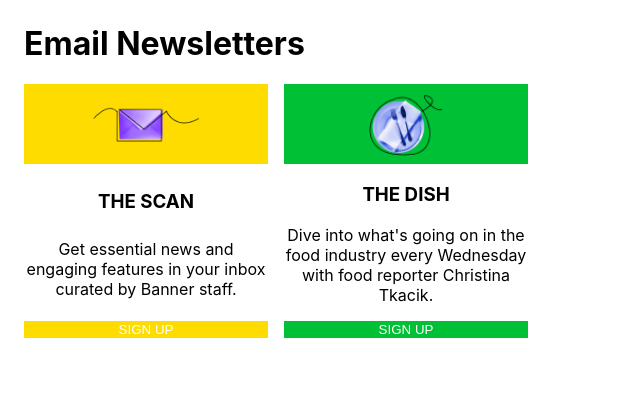
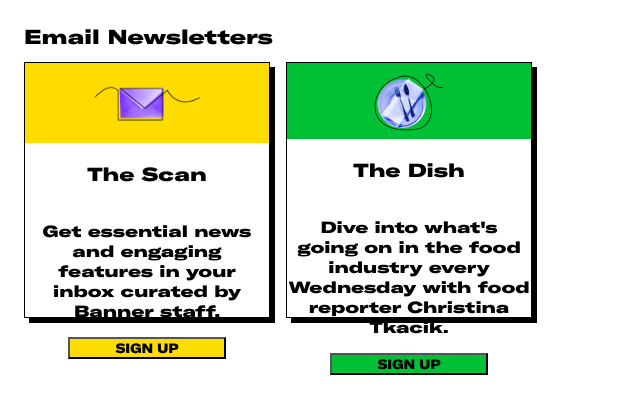
Before and after one commit to danielj-s/bb-assessment, a React (Create React App) app: page / in a window 1280 px wide. Shown: the top 414 px of the page, without its empty margins (0-640 px from the left). Built offline with nearby package versions, Linux system fonts and the light colour scheme.

Commit message:
ui styling, font-face

```diff
--- a/src/App.css
+++ b/src/App.css
@@ -1,6 +1,15 @@
+@font-face {
+  font-family: 'GT-America-Expanded-Black';
+  src: url('./assets/fonts/GT-America-Expanded-Black.woff2') format('woff2');
+}
+
 .App {
   margin: 24px;
+  font-family: 'GT-America-Expanded-Black';
 
+  h1 {
+    font-size: 20px;
+  }
   .tiles {
     display: flex;
     flex-direction: row;
--- a/src/components/newsletterSignupCard.css
+++ b/src/components/newsletterSignupCard.css
@@ -1,9 +1,24 @@
+@font-face {
+    font-family: 'GT-America-Standard-Light';
+    src: url('../assets/fonts/GT-America-Standard-Light.woff2') format('woff2');
+}
+
+@font-face {
+    font-family: 'GT-America-Extended-Black';
+    src: url('../assets/fonts/GT-America-Extended-Black.woff2');
+}
+
 .card {
     display: flex;
     flex-direction: column;
     justify-content: space-between;
+
     width: 244px;
     height: 254px;
+
+    border: 1px solid black;
+    box-shadow: 5px 5px black;
+
     text-align: center;
 
     .header {
@@ -15,18 +30,36 @@
         }
     }
 
-    h3 {
-        text-transform: uppercase;
-    }
+    .content {
+        width: 208px;
+        margin: auto;
+        h3 {
+            text-transform: uppercase;
+        }
 
-    p {
-        margin-top: 0;
+        p {
+            margin-top: 0;
+            font-family: 'GT-America-Standard-Light';
+            font-size: 12px;
+        }
     }
 
     button {
-        border: none;
-        color: white;
+        width: 65%;
+        height: 31.5px;
+        margin: auto;
         text-transform: uppercase;
         cursor: pointer;
+        font-family: 'GT-America-Extended-Black';
+
+        .unsubscribed {
+
+            color: black;
+        }
+
+        .subscribed {
+
+            color: white;
+        }
     }
 }
```
